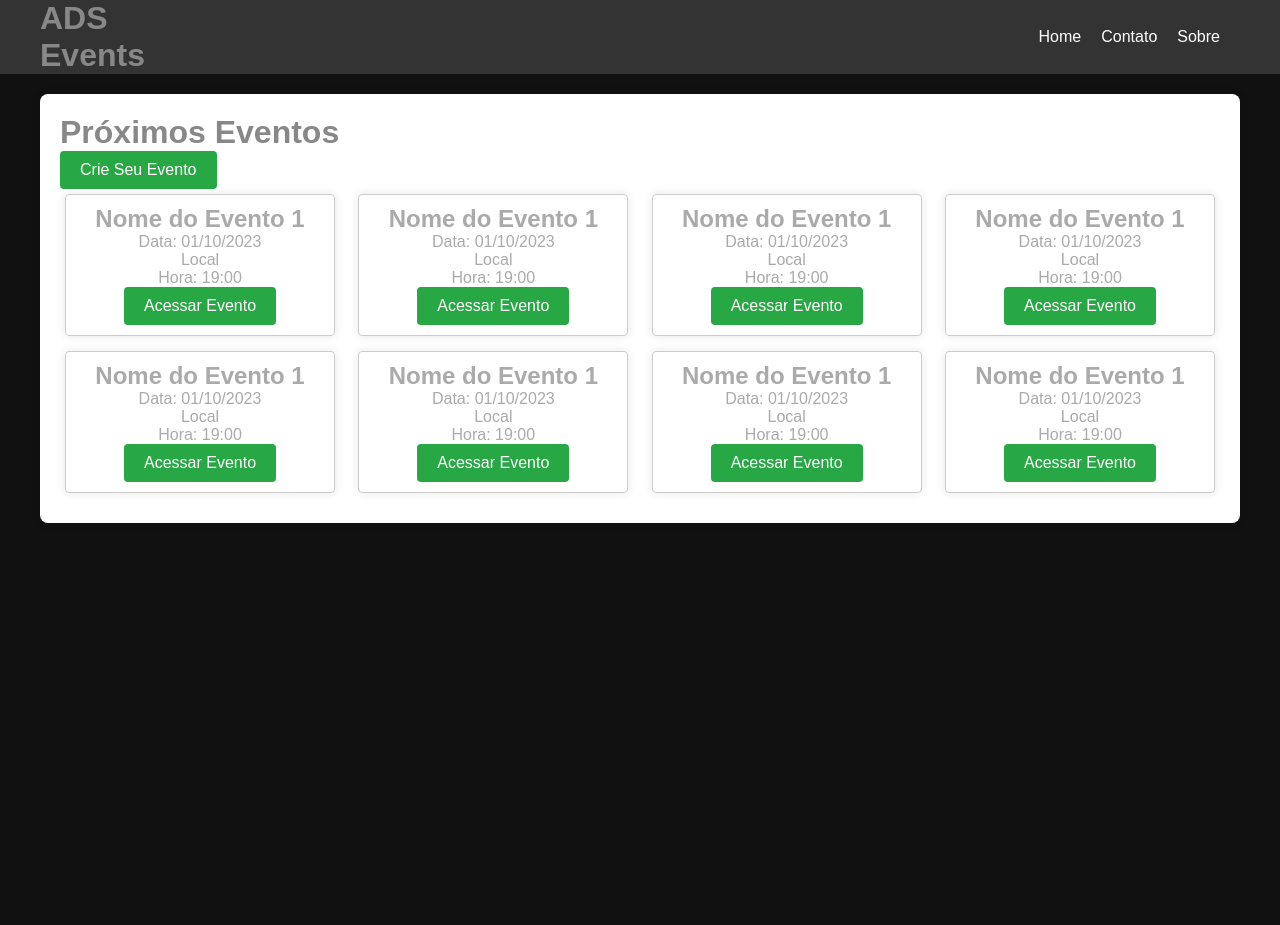
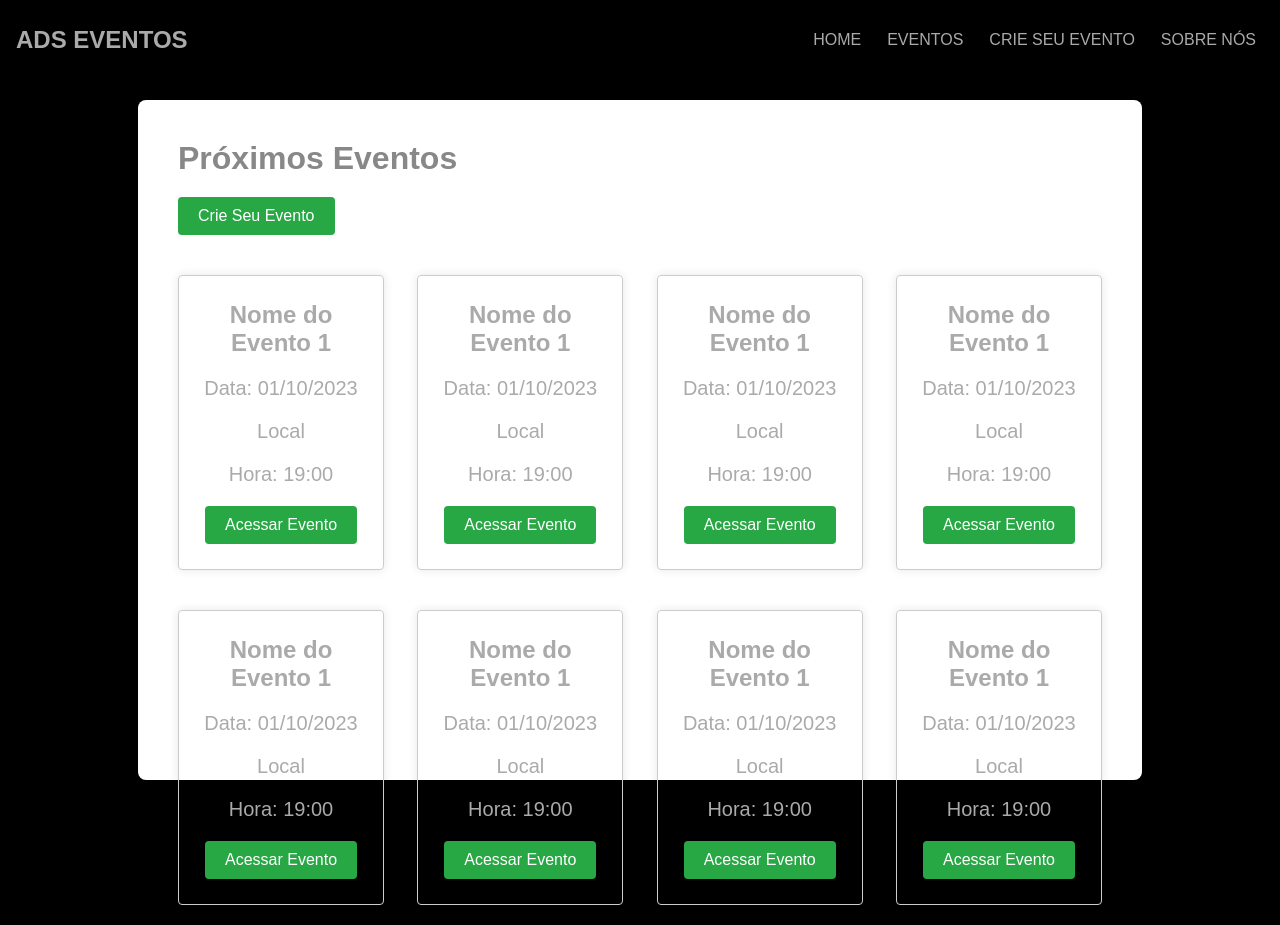
Before and after one commit to FelipeCostaOFM/Projeto-Integrador, a React (Create React App) app in the folder frontend/: page / in a window 1280 px wide. Before the commit the page ends 800 px from the top, so only its background shows below. Built offline with nearby package versions, Linux system fonts and the light colour scheme.

Commit message:
Estilização v1.0

```diff
--- a/frontend/src/App.css
+++ b/frontend/src/App.css
@@ -1,83 +1,172 @@
-* {
-  margin: 0;
-  padding: 0;
-  box-sizing: border-box;
-}
-body {
-  font-family: Arial, sans-serif;
-  margin: 0;
-  padding: 0;
-  background-color: #111;
-  color: #aaa;
+/* Estilos dos botões */
+button.info-button,
+button[type="crie-evento"] {
+  background-color: #28a745;
+  border: none;
+  border-radius: 4px;
+  color: white;
+  cursor: pointer;
+  font-size: 16px;
+  margin-bottom: 40px;
+  margin-top: 20px;
+  padding: 10px 20px;
 }
 
-.container {
-  max-width: 1200px;
-  margin: 20px auto;
-  background-color: #fff;
-  padding: 20px;
-  border-radius: 8px;
+button.info-button:hover,
+button[type="crie-evento"]:hover {
+  background-color: #218838;
+}
+
+/* Box matriz das event-box */
+.event-box {
+  align-items: center;
+  border: 1px solid #ccc;
+  border-radius: 4px;
+  box-shadow: 0 0 10px rgba(0, 0, 0, 0.1);
+  display: flex;
+  flex-basis: calc(25% - 25px);
+  flex-direction: column;
+  justify-content: space-between;
+  margin-bottom: 20px;
+  padding: 15px;
+  text-align: center;
+  transition: background-color 0.3s ease;
+}
+
+.event-box:hover {
+  background-color: #f2f2f2;
   box-shadow: 0 0 10px rgba(0, 0, 0, 0.1);
 }
 
+.event-box h2,
+.event-box p,
+.event-box button {
+  margin: 10px 0;
+}
+
+.event-box p {
+  font-size: 20px;
+}
+
+/* grade dos eventos */
+.event-grid {
+  display: flex;
+  flex-wrap: wrap;
+  gap: 20px;
+  justify-content: space-between;
+}
+
+/* Container principal */
+.container {
+  background-color: #fff;
+  border-radius: 8px;
+  box-shadow: 0 0 10px rgba(0, 0, 0, 0.1);
+  margin: 20px auto;
+  width: calc(80vw - 20px);
+  max-width: auto;
+  height: 85vh;
+  padding: 40px;
+}
+
+/* Container Criar Evento */
+.container2 {
+  background-color: #fff;
+  border-radius: 8px;
+  box-shadow: 0 0 10px rgba(0, 0, 0, 0.1);
+  margin: 20px auto;
+  width: calc(80% - 20px);
+  max-width: auto;
+  height: 90vh;
+  padding: 40px;
+}
+
+.container2 form {
+  display: flex;
+  flex-direction: column;
+}
+
+.container2 form button[type="submit"] {
+  align-self: flex-start;
+}
+
+.container2 .campoform {
+  display: flex;
+  flex-direction: column;
+}
+
+.container2 .campoform.date-time-container {
+  display: flex;
+  gap: 10px;
+  align-items: center;
+}
+
+.container2 .campoform.date-time-container label,
+.container2 .campoform.date-time-container input {
+  flex: 1;
+  margin: 0;
+}
+
+.container2 .campoform input,
+.container2 .campoform select,
+.container2 .campoform textarea {
+  padding: 10px;
+  border: 1px solid #ccc;
+  border-radius: 4px;
+  width: 100%;
+  margin: 5px 0;
+}
+
+.container2 button[type="submit"] {
+  background-color: #28a745;
+  border: none;
+  border-radius: 4px;
+  color: white;
+  cursor: pointer;
+  font-size: 16px;
+  margin-top: 15px;
+  padding: 10px 20px;
+}
+
+.container2 button[type="submit"]:hover {
+  background-color: #218838;
+}
+
+/* INPUT e TEXTAREA */
+input[type="text"],
+input[type="password"],
+textarea {
+  border: 1px solid #ccc;
+  border-radius: 4px;
+  box-sizing: border-box;
+  margin-bottom: 10px;
+  padding: 10px;
+  width: 100%;
+}
+
+/* Selects menu */
 select {
-  width: 100%;
-  padding: 10px;
-  margin: 10px 0;
   border: 1px solid #ccc;
   border-radius: 4px;
   box-sizing: border-box;
   color: #aaa;
+  margin: 10px 0;
+  padding: 10px;
+  width: 100%;
 }
 
-input[type="text"],
-input[type="password"],
-textarea {
-  width: 100%;
+/* seletor */
+* {
   box-sizing: border-box;
-  margin-bottom: 10px;
-  padding: 10px;
-  border: 1px solid #ccc;
-  border-radius: 4px;
+  margin: 0;
+  padding: 0;
 }
 
-button[type="submit"],
-.info-button {
-  background-color: #28a745;
-  color: white;
-  padding: 10px 20px;
-  border-radius: 4px;
-  border: none;
-  font-size: 16px;
-  cursor: pointer;
-}
-
-button[type="submit"]:hover,
-.info-button:hover {
-  background-color: #218838;
-}
-
-.event-grid {
-  display: flex;
-  flex-wrap: wrap;
-  justify-content: space-between;
-}
-
-.event-box {
-  flex-basis: calc(25% - 20px);
-  border: 1px solid #ccc;
-  border-radius: 4px;
-  padding: 10px;
-  margin: 5px;
-  text-align: center;
-  box-shadow: 0 0 10px rgba(0, 0, 0, 0.1);
-  box-sizing: border-box;
-  transition: background-color 0.3s ease;
-  margin-bottom: 10px;
-}
-
-.event-box:hover {
-  background-color: #f2f2f2;
+body {
+  background-color: #111;
+  color: #aaa;
+  font-family: Arial, sans-serif;
+  margin: 0;
+  padding: 0;
 }
 
 h1 {
--- a/frontend/src/Components/Views/Header-Footer/index.css
+++ b/frontend/src/Components/Views/Header-Footer/index.css
@@ -1,28 +1,59 @@
-.HeaderPage {
-    background-color: #333;
-    color: white;
-    margin: 0;
-    padding: 0;
-  }
+* {
+  box-sizing: border-box;
+  margin: 0px;
+  padding: 0px;
+}
+body {
+  font-family: Arial, Helvetica, sans-serif;
+  background: black;
+}
 
-  .header-content {
-    display: flex;
-    justify-content: space-between;
-    align-items: center;
-    max-width: 1200px; /* Ajuste o valor conforme necessário */
-    margin: 0 auto; /* Centraliza o conteúdo horizontalmente */
-  }
+li {
+  list-style: none;
+}
 
-  h1 {
-    margin: 0;
-  }
+a {
+  text-decoration: none;
+  text-transform: uppercase;
+  color: #aaa;
+}
 
-  .navbar ul {
-    list-style: none;
-    padding: 0;
-    display: flex;
-  }
+hr {
+  border-color: #aaa;
+}
 
-  .navbar li {
-    margin-right: 20px;
-  }
+.titulo {
+  font-size: 24px;
+  font-weight: bold;
+  transition: color 0.5s, font-size 0.5s;
+}
+.titulo:hover {
+  color: #28a745;
+  font-size: 28px;
+}
+
+.menu li a {
+  transition: color 0.3s;
+}
+
+.menu li a:hover {
+  color: #28a745;
+}
+
+.cabecalho {
+  display: flex;
+  align-items: center;
+  height: 80px;
+  padding: 16px;
+  justify-content: space-between;
+}
+
+.menu {
+  display: flex;
+  gap: 10px;
+}
+
+.menu a {
+  display: block;
+  padding: 8px;
+}
--- a/frontend/src/Components/Views/Header-Footer/index.jsx
+++ b/frontend/src/Components/Views/Header-Footer/index.jsx
@@ -1,23 +1,18 @@
 import './index.css';
 
 function HeaderPage() {
-    return(
+    return (
         <>
-            <header className='HeaderPage'>
-                <div className='header-content'>
-                    <h1>
-                        ADS <br/>
-                        Events
-                    </h1>
-
-                    <nav className='navbar'>
-                        <ul>
-                            <li>Home</li>
-                            <li>Contato</li>
-                            <li>Sobre</li>
-                        </ul>
-                    </nav>
-                </div>
+            <header class="cabecalho">
+                <a class="titulo" href="/">ADS EVENTOS</a>
+                <nav class="nav">
+                    <ul class="menu">
+                        <li><a href="/">Home</a></li>
+                        <li><a href="/contato">Eventos</a></li>
+                        <li><a href="/contato">Crie seu Evento</a></li>
+                        <li><a href="/sobre">Sobre nós</a></li>
+                    </ul>
+                </nav>
             </header>
         </>
     )
--- a/frontend/src/Components/Views/Principais/home.jsx
+++ b/frontend/src/Components/Views/Principais/home.jsx
@@ -5,9 +5,9 @@ function Home() {
     return(
         <>
             <div class="container">
-                <h1 class="circlinho">Próximos Eventos</h1>
+                <h1>Próximos Eventos</h1>
                 <Link to={'/NewEvent'}>
-                    <button type="submit">Crie Seu Evento</button>
+                    <button type="crie-evento">Crie Seu Evento</button>
                 </Link>
                 <div class="event-grid">
                     <div class="event-box">
--- a/frontend/src/Components/Views/Principais/newEvent.jsx
+++ b/frontend/src/Components/Views/Principais/newEvent.jsx
@@ -1,17 +1,49 @@
 function NewEvent() {
-    return(
+    return (
         <>
-            <div class="container">
+            <div className="container2">
                 <h1>Criar Evento</h1>
                 <form id="eventForm">
-                    <input type="text" placeholder="Nome do Evento" id="eventName" />
-                    <input type="text" placeholder="Data" id="eventDate" />
-                    <input type="text" placeholder="Hora" id="eventTime" />
-                    <input type="text" placeholder="Estado" id="eventState" />
-                    <input type="text" placeholder="Cidade" id="eventCity" />
-                    <input type="text" placeholder="Bairro" id="eventNeighborhood" />
-                    <input type="text" placeholder="Rua" id="eventRoad" />
-                    <input type="text" placeholder="Numero" id="eventNumber" />
+                    <div className="campoform">
+                        <label htmlFor="eventName">Nome do Evento:</label>
+                        <input type="text" id="eventName" placeholder="Informe o nome do evento" />
+                    </div>
+                <div className="date-time-container">
+                        <div className="campoform">
+                            <label htmlFor="eventDate">Data:</label>
+                            <input type="date" id="eventDate" />
+
+                            <label htmlFor="eventTime">Hora:</label>
+                            <input type="time" id="eventTime" />
+                        </div>
+                </div>
+                    <div className="campoform">
+                        <label htmlFor="eventState">Estado:</label>
+                        <input type="text" id="eventState" placeholder="Informe o estado" />
+                    </div>
+
+                    <div className="campoform">
+                        <label htmlFor="eventCity">Cidade:</label>
+                        <input type="text" id="eventCity" placeholder="Informe a cidade" />
+                    </div>
+
+                    <div className="campoform">
+                        <label htmlFor="eventNeighborhood">Bairro:</label>
+                        <input type="text" id="eventNeighborhood" placeholder="Informe o bairro" />
+                    </div>
+
+                    <div className="campoform">
+                        <label htmlFor="eventRoad">Rua:</label>
+                        <input type="text" id="eventRoad" placeholder="Informe a rua" />
+                    </div>
+
+                    <div className="campoform">
+                        <label htmlFor="eventNumber">Número:</label>
+                        <input type="text" id="eventNumber" placeholder="Informe o número" />
+                    </div>
+
+                    <div className="campoform">
+                        <label htmlFor="eventCategory">Gênero Musical:</label>
                         <select id="eventCategory">
                             <option value="" disabled selected>Escolha o gênero musical</option>
                             <option value="Rock">Rock</option>
@@ -20,7 +52,13 @@ function NewEvent() {
                             <option value="Samba">Samba</option>
                             <option value="Pagode">Pagode</option>
                         </select>
-                    <textarea placeholder="Descrição" id="eventDescription"></textarea>
+                    </div>
+
+                    <div className="campoform">
+                        <label htmlFor="eventDescription">Descrição do Evento:</label>
+                        <textarea id="eventDescription" placeholder="Descreva o evento"></textarea>
+                    </div>
+
                     <button type="submit">Criar Evento</button>
                 </form>
             </div>
```
Lines whose indentation alone changed are shown as unchanged.
